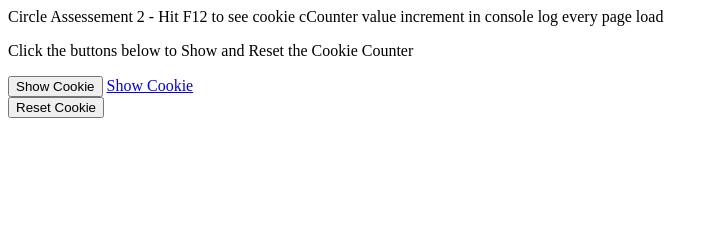
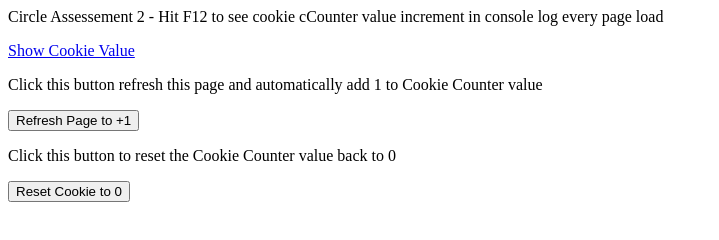
Before and after one commit to skleinma/circle_assessment, a plain HTML site: page 2_cookie_counter_v2.html in a window 1280 px wide. Shown: the whole page, without its empty margins (0-719 px from the left). Drawn offline with Linux system fonts and the light colour scheme.

Commit message:
update buttons

```diff
--- a/2_cookie_counter_v2.html
+++ b/2_cookie_counter_v2.html
@@ -39,10 +39,12 @@
 <body onload = "Cookies.initOrIncrement('cCounter')">
     <p>Circle Assessement 2 - Hit F12 to see cookie cCounter value increment in console log every page load</p>
     <p></p>
-    <p>Click the buttons below to Show and Reset the Cookie Counter</p>
+    <a href="javascript:showCookie('cCounter')" class="page">Show Cookie Value</a><br />
     <p></p>
-    <button onclick="Cookies.getCookie('cCounter')">Show Cookie</button>
-    <a href="javascript:showCookie('cCounter')" class="page">Show Cookie</a><br />
-    <button onclick="Cookies.setCookie('cCounter',0,7)">Reset Cookie</button>
+    <p>Click this button refresh this page and automatically add 1 to Cookie Counter value</p>
+    <button onClick="window.location.reload();">Refresh Page to +1</button>
+    <p></p>
+    <p>Click this button to reset the Cookie Counter value back to 0</p>
+    <button onclick="Cookies.setCookie('cCounter',0,7)">Reset Cookie to 0</button>
 </body>
 </html>
```
